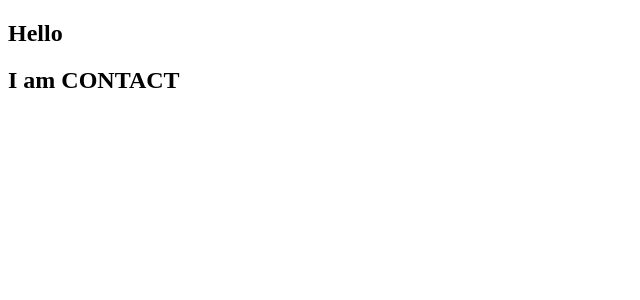
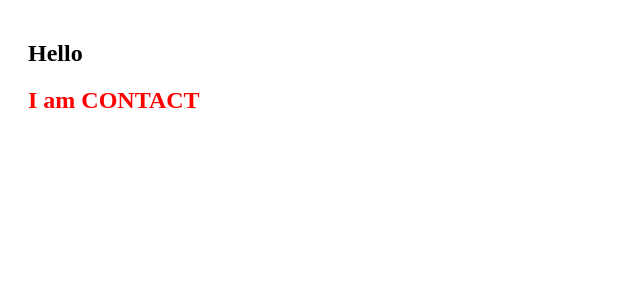
Before and after one commit to ferlobo1985/UDMY-NEXT15-Routing, a Next.js app: page /contact in a window 1280 px wide. Shown: the top 300 px of the page, without its empty margins (0-640 px from the left). Built offline with nearby package versions, Linux system fonts and the light colour scheme.

Commit message:
11-Styles and modules
11-Styles and modules

```diff
--- a/src/app/contact/page.js
+++ b/src/app/contact/page.js
@@ -1,7 +1,9 @@
+import styles from '@/styles/styles.module.css'
+
 export default function ContactPage(){
     return(
         <>
-            <h1>I am CONTACT</h1>
+            <h1 className={styles.red}>I am CONTACT</h1>
         </>
     )
 }
--- a/src/app/layout.js
+++ b/src/app/layout.js
@@ -1,5 +1,5 @@
 import localFont from "next/font/local";
-// import "./globals.css";
+import '@/styles/global.css'
 
 const geistSans = localFont({
   src: "./fonts/GeistVF.woff",
--- /dev/null
+++ b/src/styles/global.css
@@ -0,0 +1,3 @@
+html {
+    padding:20px;
+}
--- /dev/null
+++ b/src/styles/styles.module.css
@@ -0,0 +1,3 @@
+.red {
+    color:red;
+}
```
